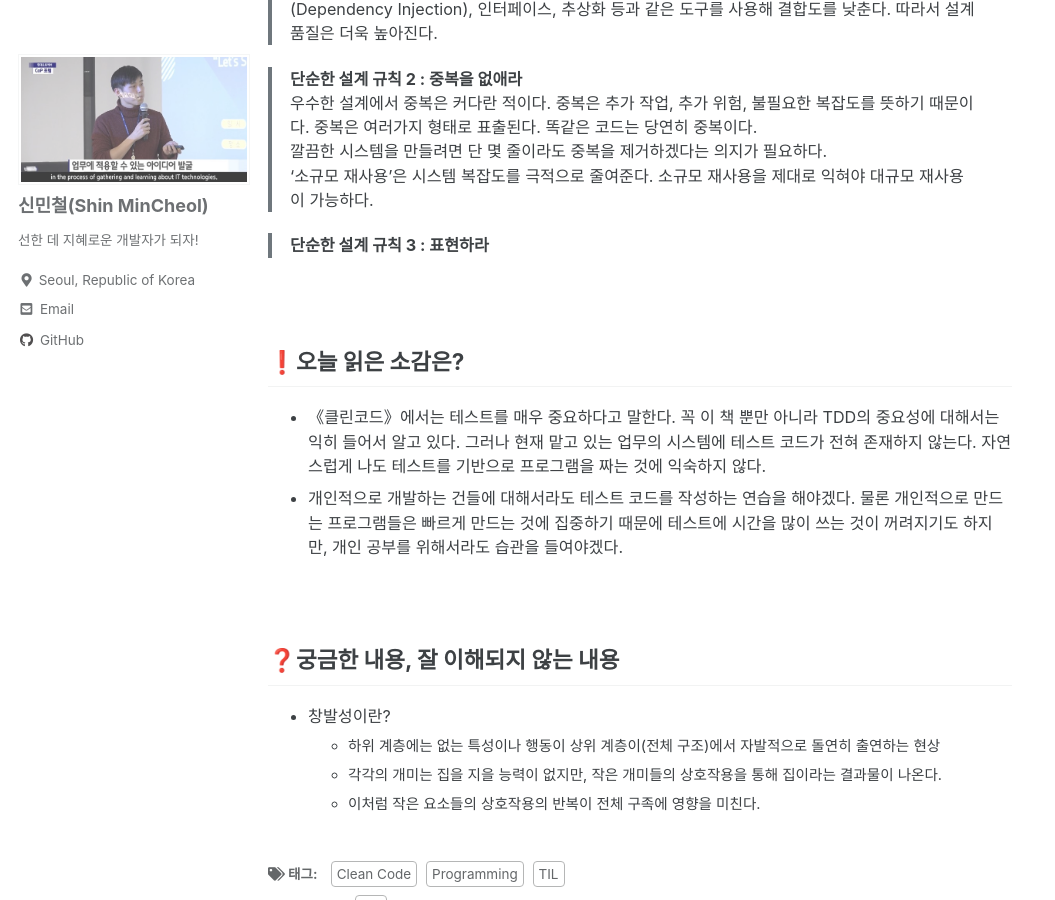
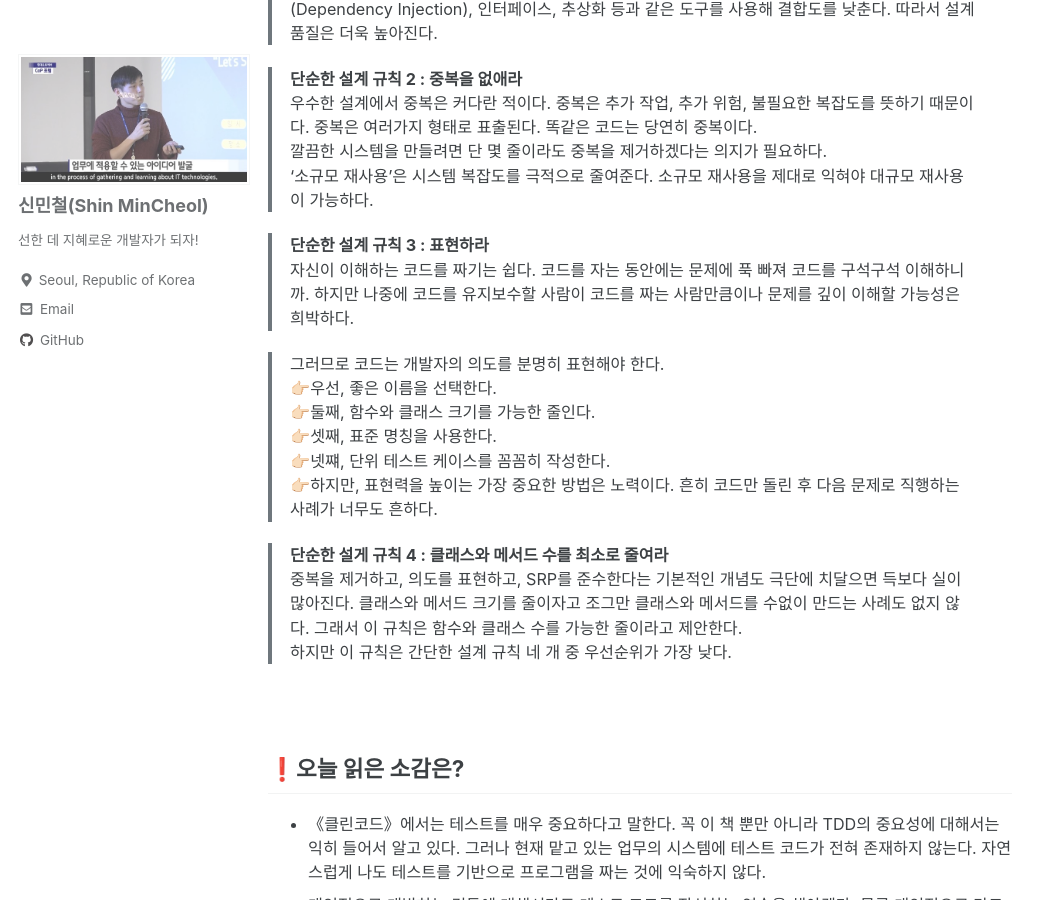
Before and after one commit to alsoj/alsoj.github.io, a Jekyll site: the page built from _posts/til/clean code/2022-04-16-[클린코드]12.창발성.md, in a window 1280 px wide and 900 px high, scrolled down 590 px. Shown: the whole window, without its empty margins (0-1055 px from the left). Built offline with Jekyll 4.4.1, drawn with Linux system fonts in a browser that asks for light colours; cached includes are drawn as plain includes; comment, search, counter and statistics services are not loaded.

Commit message:
modify TIL clean code

```diff
--- a/_posts/til/clean code/2022-04-16-[클린코드]12.창발성.md
+++ b/_posts/til/clean code/2022-04-16-[클린코드]12.창발성.md
@@ -28,6 +28,18 @@ tags:
 > '소규모 재사용'은 시스템 복잡도를 극적으로 줄여준다. 소규모 재사용을 제대로 익혀야 대규모 재사용이 가능하다.
 
 > **단순한 설계 규칙 3 : 표현하라**
+> 자신이 이해하는 코드를 짜기는 쉽다. 코드를 자는 동안에는 문제에 푹 빠져 코드를 구석구석 이해하니까. 하지만 나중에 코드를 유지보수할 사람이 코드를 짜는 사람만큼이나 문제를 깊이 이해할 가능성은 희박하다.
+
+> 그러므로 코드는 개발자의 의도를 분명히 표현해야 한다.
+> 👉🏻우선, 좋은 이름을 선택한다.
+> 👉🏻둘째, 함수와 클래스 크기를 가능한 줄인다.
+> 👉🏻셋째, 표준 명칭을 사용한다.
+> 👉🏻넷쨰, 단위 테스트 케이스를 꼼꼼히 작성한다.
+> 👉🏻하지만, 표현력을 높이는 가장 중요한 방법은 노력이다. 흔히 코드만 돌린 후 다음 문제로 직행하는 사례가 너무도 흔하다.
+
+> **단순한 설게 규칙 4 : 클래스와 메서드 수를 최소로 줄여라**
+> 중복을 제거하고, 의도를 표현하고, SRP를 준수한다는 기본적인 개념도 극단에 치달으면 득보다 실이 많아진다. 클래스와 메서드 크기를 줄이자고 조그만 클래스와 메서드를 수없이 만드는 사례도 없지 않다. 그래서 이 규칙은 함수와 클래스 수를 가능한 줄이라고 제안한다.
+> 하지만 이 규칙은 간단한 설계 규칙 네 개 중 우선순위가 가장 낮다.
 
 <br />
 
```
